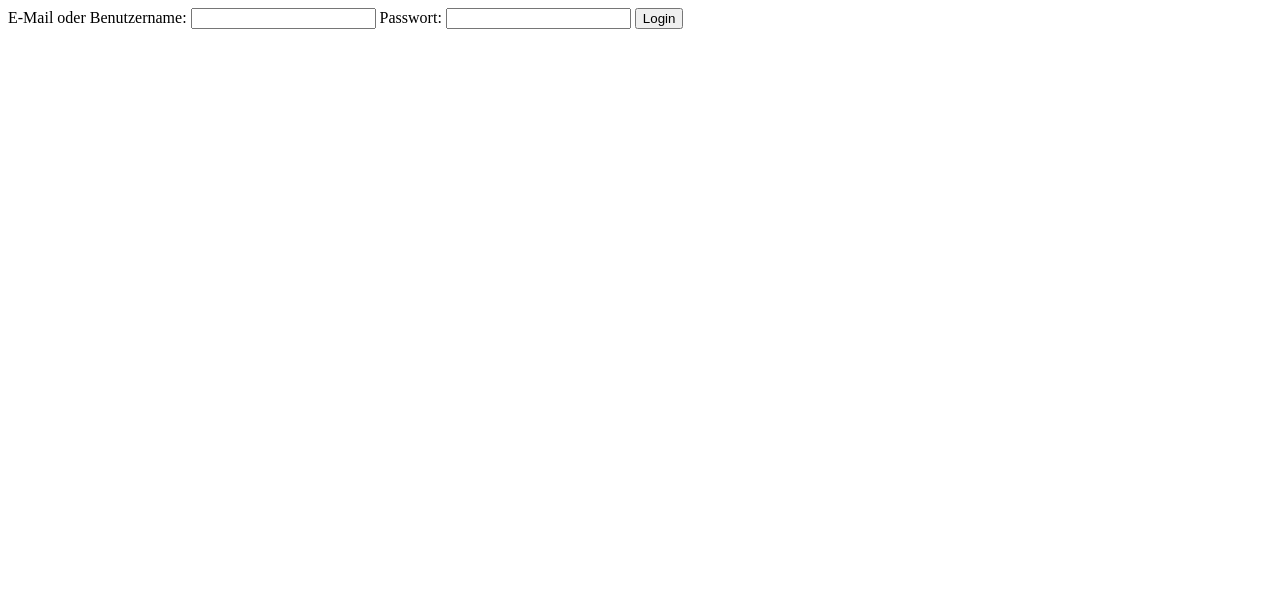
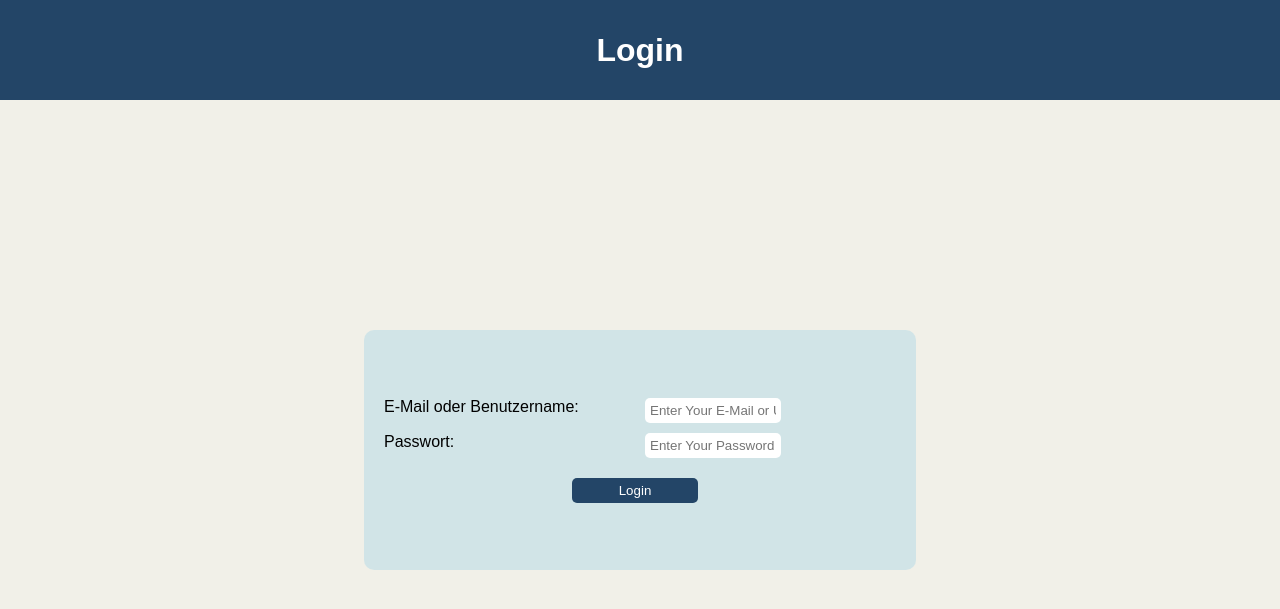
Before and after one commit to MikaGriebsch/Planner, a Django app: page /login/ in a window 1280 px wide. Shown: the top 609 px of the page. Run offline with Django 5.2, Linux system fonts and the light colour scheme.

Commit message:
Design der Login-Seite, Noch nicht fertig

```diff
--- a/static/index.css
+++ b/static/index.css
@@ -41,7 +41,6 @@ body {
         padding-right: 30px;
         padding-left: 30px;
         height: 30px;
-
         fill: #234567;
     }
     .logout-container {
--- /dev/null
+++ b/static/login.css
@@ -0,0 +1,72 @@
+:root {
+    --background-color: #F1F0E8;
+    --second-background-color: #E5E1DA;
+    --darkrow: #23456718;
+    --dark-accent: #526D82;
+    --ligth-accent: #b1dae7;
+    --dark-font: #27374D;
+    --ligth-font: white;
+}
+
+body {
+    display: flex;
+    justify-content: center;
+    align-items: center;
+    flex-direction: column;
+    font-family: Arial, Helvetica, sans-serif;
+    background-color: var(--background-color);
+    height: 100vh;
+    margin: 0;
+    padding: 0;
+}
+.header {
+    position: fixed;
+    background-color: #234567;
+    width: 100%;
+    left: 0;
+    top: 0;
+    color: var(--ligth-font);
+    display: flex;
+    align-items: center;
+    justify-content:center;
+    height: 100px;
+
+}
+
+.user-data-input-container {
+    display: flex;
+    flex-direction: column;
+    align-items: center;
+    justify-content: center;
+    background-color: rgba(177, 218, 231, 0.5);
+    width: 40%;
+    min-height: 25%;
+    border-radius: 10px;
+    margin-top: 100px;
+    padding: 20px;
+
+    form{
+        display: grid;
+        grid-template-columns: 1fr 1fr;
+        grid-template-rows: 1fr 1fr;
+        gap: 10px;
+        width: 100%;
+
+        input{
+            border-radius: 5px;
+            border: none;
+            padding: 5px;
+            width: 50%;
+        }
+    }
+    .submit{
+        margin-top: 10px;
+        margin-left: 75%;
+        background-color: #234567;
+        color: white;
+        border: none;
+        padding: 5px;
+        border-radius: 5px;
+        width: 50%;
+    }
+}
--- a/templates/login.html
+++ b/templates/login.html
@@ -1,10 +1,32 @@
-<form method="post">
-    {% csrf_token %}
-    <label for="username">E-Mail oder Benutzername:</label>
-    <input type="text" name="username" id="username" required>
+<!DOCTYPE html>
+<html lang="en">
+<head>
+    <meta charset="UTF-8">
+    <meta name="viewport" content="width=device-width, initial-scale=1.0">
+    {% load static %}
 
-    <label for="password">Passwort:</label>
-    <input type="password" name="password" id="password" required>
+    <link rel="stylesheet" type="text/css" href="{% static 'login.css' %}">
+    <title>Login</title>
+</head>
+<body>
+    <div class="header">
+        <h1 class="header-heading">Login</h1>
+    </div>
 
-    <button type="submit">Login</button>
-</form>
+    <div class="user-data-input-container">
+        <form method="post">
+            {% csrf_token %}
+
+            <label for="username">E-Mail oder Benutzername:</label>
+            <input type="text" name="username" id="username" placeholder="Enter Your E-Mail or Username" required >
+
+            <label for="password">Passwort:</label>
+            <input type="password" name="password" id="password" placeholder="Enter Your Password" required>
+            <button type="submit" class="submit">Login</button>
+
+        </form>
+
+    </div>
+
+</body>
+</html>
```
Also changed, not shown: db.sqlite3.
